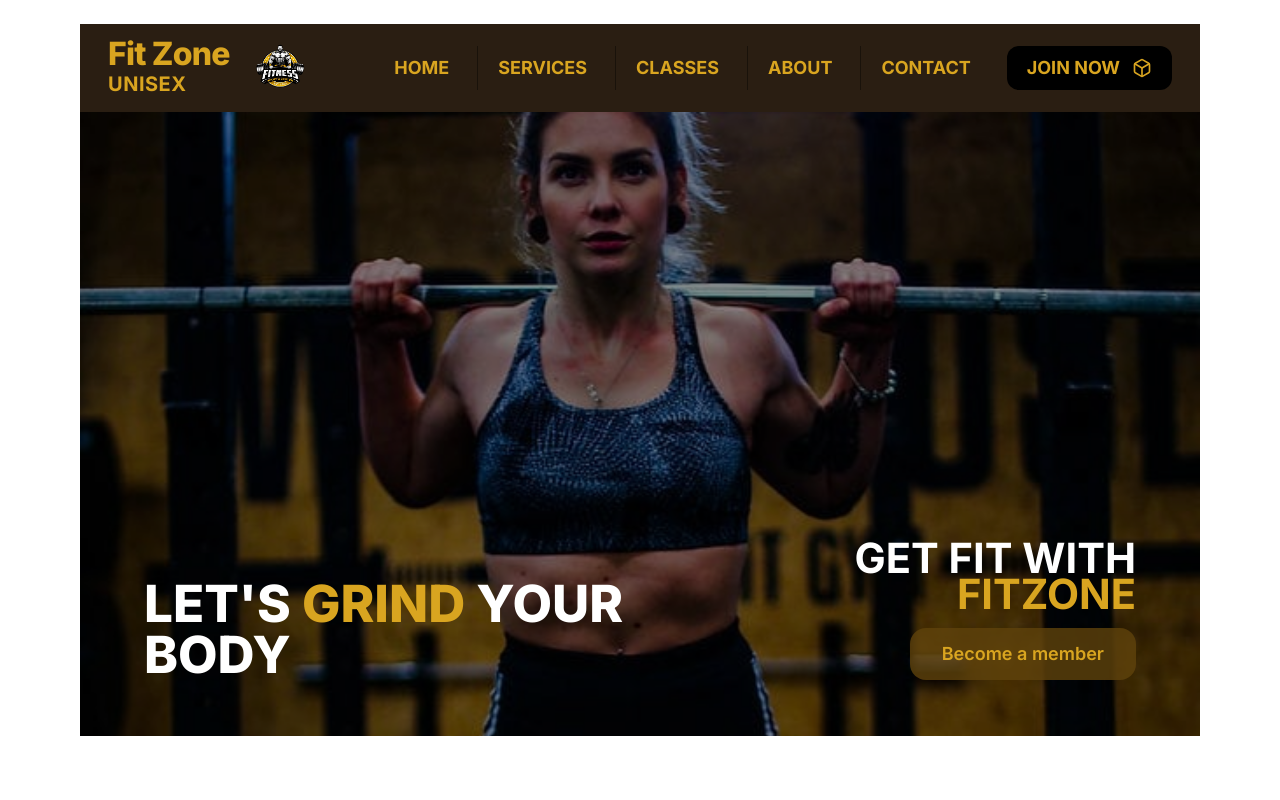
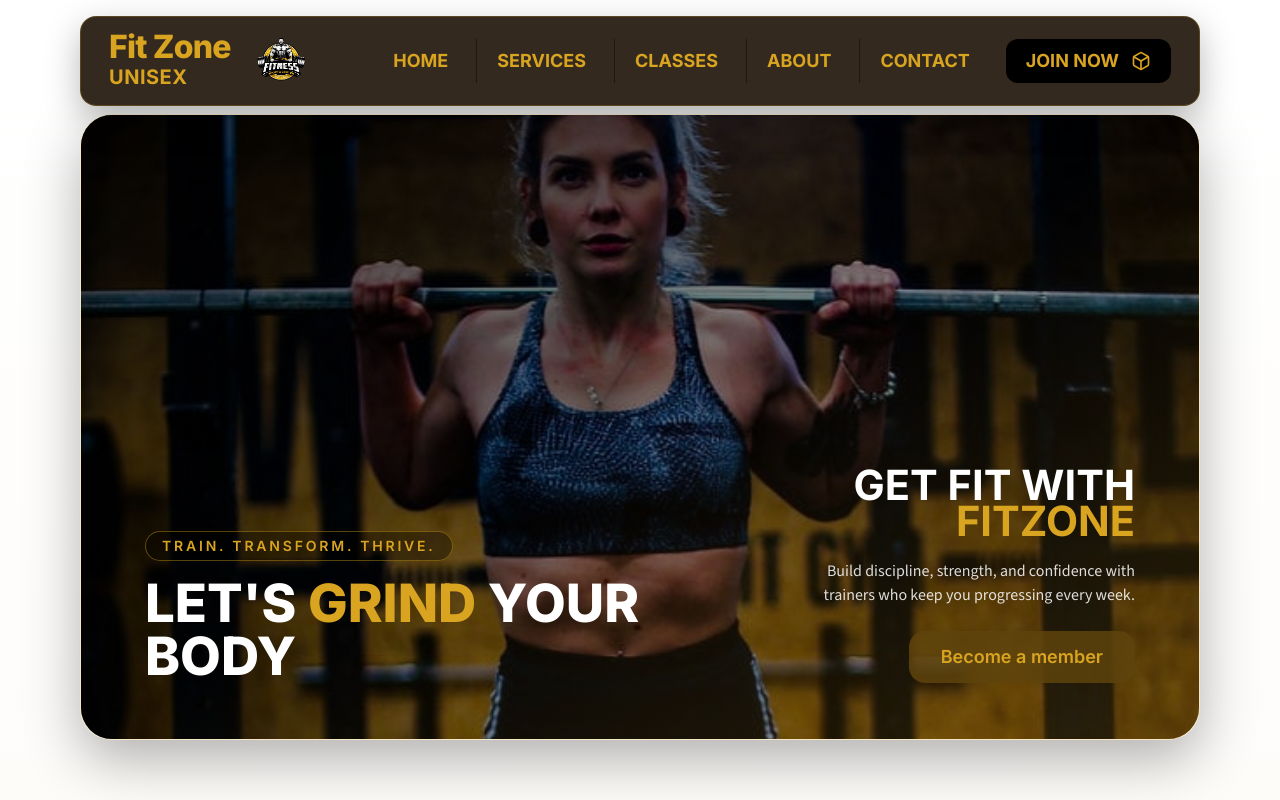
Before and after one commit to sarmilan2413/FitZone-Fitness-Website, a React (Vite) app: page / in a window 1280 px wide. Shown: the top 800 px of the page. Built offline with nearby package versions, Linux system fonts and the light colour scheme; the HTML template or start-up script is replaced by a standard one.

Commit message:
updated navbar and hero section UI improvements

```diff
--- a/src/components/HeroSection.tsx
+++ b/src/components/HeroSection.tsx
@@ -1,26 +1,35 @@
 import heroImg from "@/assets/hero.png";
 
 const HeroSection = () => (
-  <section id="home" className="px-4 pb-8 md:px-8 lg:px-12">
-    <div className="relative mx-auto w-full max-w-[1120px] overflow-hidden">
+  <section id="home" className="px-4 pb-8 pt-2 md:px-8 lg:px-12">
+    <div className="relative mx-auto w-full max-w-[1120px] overflow-hidden rounded-[2rem] border border-primary/25 shadow-[0_20px_55px_rgba(0,0,0,0.3)]">
       <img
         src={heroImg}
         alt="Woman lifting barbell in gym"
         className="h-[72vh] min-h-[520px] w-full object-cover object-center md:h-[78vh] md:object-[center_20%]"
       />
-      <div className="absolute inset-0 bg-gym-dark/45" />
-      <div className="absolute inset-0 z-10 flex items-end pb-14 px-6 md:px-16">
+      <div className="absolute inset-0 bg-gradient-to-br from-black/75 via-black/45 to-[#5f430c]/45" />
+      <div className="absolute inset-0 z-10 flex items-end px-6 pb-14 md:px-16">
         <div className="flex w-full flex-col gap-7 md:flex-row md:items-end md:justify-between">
-          <h1 className="font-display text-4xl font-extrabold leading-tight text-primary-foreground md:text-5xl lg:text-[3.2rem]">
-          LET'S <span className="text-primary">GRIND</span> YOUR BODY
-          </h1>
+          <div className="max-w-[620px]">
+            <p className="mb-4 inline-flex items-center rounded-full border border-primary/40 bg-black/35 px-4 py-1 font-display text-xs font-semibold tracking-[0.2em] text-primary md:text-sm">
+              TRAIN. TRANSFORM. THRIVE.
+            </p>
+            <h1 className="font-display text-4xl font-extrabold leading-tight text-primary-foreground md:text-5xl lg:text-[3.3rem]">
+              LET'S <span className="text-primary">GRIND</span> YOUR BODY
+            </h1>
+          </div>
+
           <div className="text-left md:text-right">
-            <p className="mb-4 font-display text-3xl font-bold text-primary-foreground md:text-[2.6rem]">
+            <p className="mb-5 font-display text-3xl font-bold text-primary-foreground md:text-[2.6rem]">
               GET FIT WITH <span className="text-primary">FITZONE</span>
+            </p>
+            <p className="mb-6 max-w-[320px] text-sm text-white/85 md:ml-auto md:text-base">
+              Build discipline, strength, and confidence with trainers who keep you progressing every week.
             </p>
             <a
               href="#contact"
-              className="inline-block rounded-2xl bg-[#5f430c]/80 px-8 py-3 font-display text-lg font-semibold text-primary hover:bg-primary hover:text-black transition-colors"
+              className="inline-block rounded-2xl bg-[#5f430c]/85 px-8 py-3 font-display text-lg font-semibold text-primary transition-all duration-300 hover:-translate-y-0.5 hover:bg-primary hover:text-black"
             >
               Become a member
             </a>
--- a/src/components/Navbar.tsx
+++ b/src/components/Navbar.tsx
@@ -8,8 +8,8 @@ const Navbar = () => {
   const [open, setOpen] = useState(false);
 
   return (
-    <nav className="relative z-50 px-4 pt-6 md:px-8 lg:px-12">
-      <div className="mx-auto flex w-full max-w-[1120px] items-center justify-between bg-[#2a1e12] px-4 py-3 md:px-7">
+    <nav className="sticky top-0 z-50 px-4 pt-4 md:px-8 lg:px-12">
+      <div className="mx-auto flex w-full max-w-[1120px] items-center justify-between rounded-2xl border border-primary/25 bg-[#2a1e12]/95 px-4 py-3 shadow-[0_12px_35px_rgba(0,0,0,0.28)] backdrop-blur-sm md:px-7">
         <div className="flex items-center gap-3 md:gap-4">
           <div className="leading-none">
             <p className="font-display text-2xl font-extrabold tracking-tight text-primary md:text-[2rem]">Fit Zone</p>
@@ -27,39 +27,47 @@ const Navbar = () => {
             <a
               key={item}
               href={`#${item.toLowerCase()}`}
-              className="border-l border-black/40 px-5 py-2 text-lg font-display font-bold text-primary first:border-l-0 hover:text-primary-foreground transition-colors"
+              className="relative border-l border-black/40 px-5 py-2 text-lg font-display font-bold text-primary transition-colors first:border-l-0 hover:text-primary-foreground after:absolute after:bottom-1 after:left-1/2 after:h-[2px] after:w-0 after:-translate-x-1/2 after:bg-primary after:transition-all after:duration-300 hover:after:w-8"
             >
               {item}
             </a>
           ))}
           <a
             href="#contact"
-            className="ml-2 inline-flex items-center gap-3 rounded-xl bg-black px-5 py-2 text-lg font-display font-bold text-primary transition-colors hover:bg-primary hover:text-black"
+            className="ml-2 inline-flex items-center gap-3 rounded-xl bg-black px-5 py-2 text-lg font-display font-bold text-primary transition-colors duration-300 hover:-translate-y-0.5 hover:bg-primary hover:text-black"
           >
             JOIN NOW
             <Box className="h-5 w-5" />
           </a>
         </div>
 
-        <button onClick={() => setOpen(!open)} className="md:hidden text-primary">
+        <button
+          onClick={() => setOpen(!open)}
+          className="text-primary transition-transform duration-300 hover:scale-105 md:hidden"
+          aria-label="Toggle navigation menu"
+        >
           {open ? <X className="w-6 h-6" /> : <Menu className="w-6 h-6" />}
         </button>
       </div>
 
       {open && (
-        <div className="mx-auto w-full max-w-[1120px] bg-[#2a1e12] border-t border-primary/20 px-6 pb-4 md:hidden">
+        <div className="mx-auto mt-1 w-full max-w-[1120px] rounded-b-2xl border border-t-0 border-primary/25 bg-[#2a1e12]/95 px-6 pb-4 shadow-[0_14px_30px_rgba(0,0,0,0.25)] md:hidden">
           {navItems.map((item) => (
             <a
               key={item}
               href={`#${item.toLowerCase()}`}
               onClick={() => setOpen(false)}
-              className="block py-3 text-sm font-display font-semibold text-primary hover:text-primary-foreground transition-colors"
+              className="block border-b border-black/30 py-3 text-sm font-display font-semibold tracking-wide text-primary transition-colors hover:text-primary-foreground"
             >
               {item}
             </a>
           ))}
-          <a href="#contact" className="inline-block mt-2 rounded-lg bg-black px-5 py-2 text-sm font-display font-bold text-primary">
+          <a
+            href="#contact"
+            className="mt-3 inline-flex items-center gap-2 rounded-lg bg-black px-5 py-2 text-sm font-display font-bold text-primary transition-colors hover:bg-primary hover:text-black"
+          >
             JOIN NOW
+            <Box className="h-4 w-4" />
           </a>
         </div>
       )}
--- a/src/index.css
+++ b/src/index.css
@@ -42,11 +42,26 @@
   * {
     @apply border-border;
   }
+  html {
+    scroll-behavior: smooth;
+  }
   body {
     @apply bg-background text-foreground;
     font-family: var(--font-body);
+    background-image: linear-gradient(180deg, hsl(var(--background)) 0%, #f6f1e6 100%);
+    overflow-x: hidden;
+  }
+  #root {
+    min-height: 100vh;
   }
   h1, h2, h3, h4, h5, h6 {
     font-family: var(--font-display);
   }
 }
+
+@layer utilities {
+  ::selection {
+    background-color: hsl(var(--primary));
+    color: #000;
+  }
+}
```
